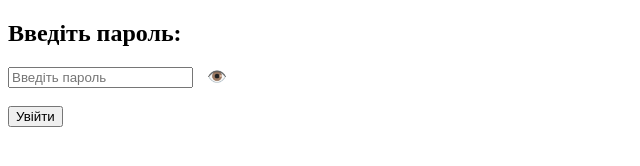
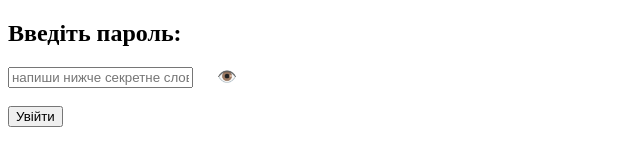
Before and after one commit to tollll/zhu_password, a plain HTML site: page index.html in a window 1280 px wide. Shown: the full height of the page, 0-640 px from the left. Drawn offline with Linux system fonts and the light colour scheme.

Commit message:
Update index.html

```diff
--- a/index.html
+++ b/index.html
@@ -5,14 +5,14 @@
   <title>Захищений вхід</title>
   <style>
     #toggle {
-      margin-left: 10px;
+      margin-left: 20px;
       cursor: pointer;
     }
   </style>
 </head>
 <body>
   <h2>Введіть пароль:</h2>
-  <input type="text" id="password" placeholder="Введіть пароль">
+  <input type="text" id="password" placeholder="напиши нижче секретне слово">
   <span id="toggle">👁️</span>
   <br><br>
   <button onclick="checkPassword()">Увійти</button>
@@ -37,7 +37,7 @@
       if (password === "пединівка") {
         window.location.href = "https://www.darlingzhu.com/secret_page";
       } else {
-        alert("Неправильний пароль. Спробуйте ще раз.");
+        alert("Неправильне слово. Спробуйте ще раз.");
       }
     }
   </script>
```
